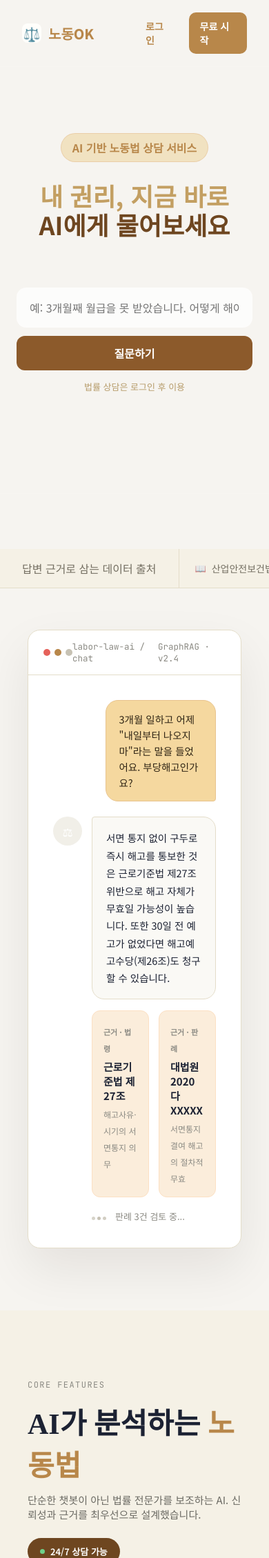
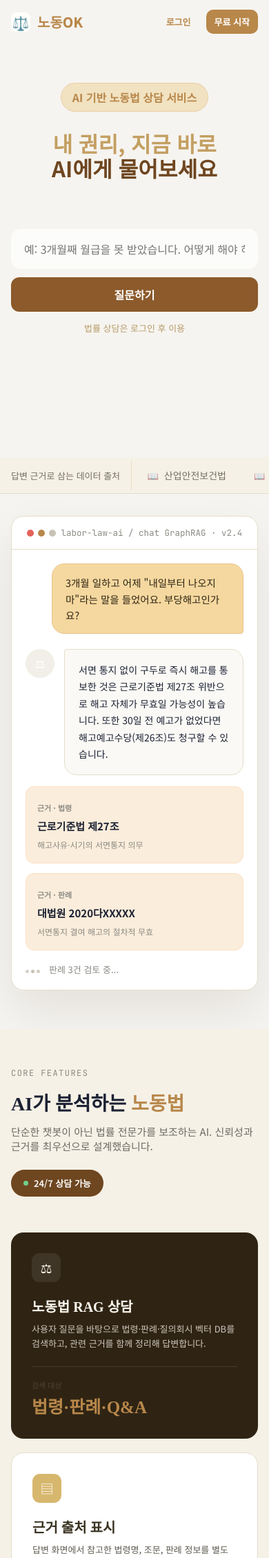
Before and after one commit to hijun318-eng/law_project2, a Django app: page / in a window 390 px wide; the page is wider, and only the part inside the window is pictured. Shown: the top 2259 px of that part at 69% size. Run offline with Django 5.2, Linux system fonts and the light colour scheme.

Commit message:
feat: 모바일 반응형 브레이크포인트 추가 및 CI 파이프라인 구축
- 900px 브레이크포인트 하나뿐이던 반응형에 360~768px 소형 모바일
  전용 규칙 추가 (app.css)
- 랜딩 페이지(landing2.css)에는 모바일 규칙이 전혀 없어 360/480px에서
  가로 스크롤이 발생하던 문제 수정: feature-grid2/footer-grid/mock-sources의
  plain 1fr 그리드가 콘텐츠 최소 너비로 인해 넘치던 버그를 minmax(0, 1fr)로
  고치고, 768px 이하 스택 레이아웃 규칙 추가
- GitHub Actions CI 워크플로 추가: backend/ranker Django check + test,
  static JS 문법(node --check) 검증

Co-Authored-By: Claude Sonnet 5 <noreply@anthropic.com>

```diff
--- a/apps/backend/static/labor/css/app.css
+++ b/apps/backend/static/labor/css/app.css
@@ -170,6 +170,10 @@ input, textarea, select {
     outline: none;
 }
 input:focus, textarea:focus, select:focus { border-color: #d9a638; box-shadow: 0 0 0 3px rgba(140,90,43,.15); }
+input.invalid { border-color: var(--red); }
+input.invalid:focus { box-shadow: 0 0 0 3px rgba(197,85,75,.15); }
+.field-error { font-weight: 400; font-size: 12px; color: var(--red); }
+.full-button:disabled { opacity: .5; cursor: not-allowed; }
 
 .notice-box {
     margin-top: 16px;
@@ -505,3 +509,19 @@ td small { display: block; color: var(--muted); margin-top: 3px; }
     .hero-search button { width: 100%; }
     .feedback-meter { grid-template-columns: 1fr 1fr; }
 }
+
+/* 소형 모바일(360~480px): 900px 브레이크포인트만으로는 좁은 화면에서 여백/폰트가 과도해 추가 축소 */
+@media (max-width: 480px) {
+    .landing-header { padding: 14px 16px; }
+    .landing-actions { gap: 6px; }
+    .ghost-link, .primary-link { padding: 8px 12px; font-size: 13px; }
+    .hero { padding: 56px 16px 48px; }
+    .hero h1 { font-size: clamp(28px, 8vw, 40px); }
+    .feature-grid { padding: 0 16px 48px; }
+    .auth-card { padding: 20px; }
+    .content-narrow, .admin-main { padding: 16px 12px; }
+    .message { max-width: 92%; padding: 11px 14px; font-size: 14px; }
+    .quick-grid button { padding: 14px; }
+    .composer, .search-panel { padding: 8px; gap: 6px; }
+    .feedback-meter { grid-template-columns: 1fr; text-align: left; }
+}
--- a/apps/backend/static/labor/css/landing2.css
+++ b/apps/backend/static/labor/css/landing2.css
@@ -116,7 +116,7 @@
 .mock-msg-ai { display: flex; gap: 14px; margin-top: 22px; }
 .mock-avatar { width: 42px; height: 42px; border-radius: 50%; background: #f1efe8; display: grid; place-items: center; flex-shrink: 0; font-size: 17px; }
 .mock-ai-bubble { background: #faf9f5; border: 1px solid var(--cream-line); border-radius: 4px 18px 18px 18px; padding: 17px 20px; font-size: 14.5px; line-height: 1.75; color: var(--ink); }
-.mock-sources { display: grid; grid-template-columns: 1fr 1fr; gap: 14px; margin: 16px 0 0 56px; }
+.mock-sources { display: grid; grid-template-columns: repeat(2, minmax(0, 1fr)); gap: 14px; margin: 16px 0 0 56px; }
 .mock-source-card { background: #fbeddb; border: 1px solid #fce0c3; border-radius: 12px; padding: 16px; }
 .mock-source-card span { font-size: 11px; color: var(--muted2); font-weight: 700; }
 .mock-source-card strong { display: block; margin: 6px 0 3px; font-size: 15px; color: var(--ink); }
@@ -138,7 +138,7 @@
 .live-badge { display: inline-flex; align-items: center; gap: 8px; background: var(--primary-dark); color: #fff; padding: 10px 18px; border-radius: 999px; font-size: 13px; font-weight: 600; white-space: nowrap; }
 .live-badge::before { content: ""; width: 7px; height: 7px; border-radius: 50%; background: #6fd18a; }
 
-.feature-grid2 { display: grid; grid-template-columns: repeat(3, 1fr); gap: 20px; }
+.feature-grid2 { display: grid; grid-template-columns: repeat(3, minmax(0, 1fr)); gap: 20px; }
 .feature-card2 { border-radius: 18px; padding: 30px; display: flex; flex-direction: column; min-height: 250px; }
 .feature-card2.dark { background: #2f2414; color: #fffaf1; }
 .feature-card2.light { background: #fff; border: 1px solid var(--cream-line); }
@@ -188,7 +188,7 @@
 
 /* ── 6. 푸터 ──────────────────────────────────────────── */
 .landing-footer2 { background: var(--noir); color: #fff; padding: 60px 40px 0; }
-.footer-grid { max-width: 1200px; margin: 0 auto; display: grid; grid-template-columns: 1.4fr 1fr 1fr 1fr; gap: 40px; padding-bottom: 52px; border-bottom: 1px solid var(--noir-line); }
+.footer-grid { max-width: 1200px; margin: 0 auto; display: grid; grid-template-columns: minmax(0, 1.4fr) repeat(3, minmax(0, 1fr)); gap: 40px; padding-bottom: 52px; border-bottom: 1px solid var(--noir-line); }
 .footer-brand { display: flex; align-items: center; gap: 10px; font-weight: 800; font-size: 18px; margin-bottom: 14px; }
 .footer-brand .gold { color: var(--gold); }
 .footer-grid > div:first-child p { color: rgba(255,255,255,.5); font-size: 13px; line-height: 1.7; max-width: 300px; margin: 0; }
@@ -204,3 +204,33 @@
     font-size: clamp(70px, 13vw, 210px); text-align: center; line-height: 1; letter-spacing: -.01em;
     white-space: nowrap; overflow: hidden; padding: 16px 0 0;
 }
+
+/* ── 모바일 대응(768px 이하): 이 랜딩 섹션들은 데스크톱 다단 레이아웃 전용으로 만들어져 있어 별도 스택 규칙 필요 ── */
+@media (max-width: 768px) {
+    .source-ticker-label { flex-basis: 140px; padding: 12px 16px; font-size: 13px; }
+    .landing-feature-nav { display: none; }
+    .landing-header { padding: 14px 16px; }
+
+    .hero-mock-wrap { padding: 32px 16px 56px; }
+    .hero-mock-body { padding: 20px; }
+    .mock-msg-user { max-width: 88%; }
+    .mock-sources { grid-template-columns: 1fr; margin-left: 0; }
+    .mock-loading { margin-left: 0; }
+    .mock-ai-bubble { font-size: 14px; }
+
+    .features-section { padding: 56px 16px; }
+    .features-head h2 { font-size: 28px; }
+    .feature-grid2 { grid-template-columns: 1fr; }
+
+    .steps-section { padding: 56px 16px; }
+    .steps-head h2 { font-size: 26px; }
+
+    .cta-wrap { padding: 0 16px 56px; }
+    .cta-card { padding: 32px 20px; flex-direction: column; align-items: flex-start; gap: 16px; }
+    .cta-card h2 { font-size: 26px; }
+    .cta-button { position: static; }
+
+    .landing-footer2 { padding: 40px 16px 0; }
+    .footer-grid { grid-template-columns: 1fr; gap: 28px; }
+    .footer-wordmark { font-size: clamp(40px, 18vw, 70px); }
+}
--- a/apps/backend/static/labor/js/app-main.js
+++ b/apps/backend/static/labor/js/app-main.js
@@ -1,6 +1,6 @@
 import { initSidebar } from "./sidebar.js";
 import { initAdvice } from "./advice.js?v=9";
-import { initCalculator } from "./calculator.js";
+import { initCalculator } from "./calculator.js?v=2";
 import { initNews } from "./news.js?v=4";
 import { markdownToHtml } from "./utils.js?v=2";
 
--- a/apps/backend/templates/labor/base.html
+++ b/apps/backend/templates/labor/base.html
@@ -14,7 +14,7 @@
 <body class="{% block body_class %}{% endblock %}">
     {% block content %}{% endblock %}
     {% block scripts %}
-        <script type="module" src="{% static 'labor/js/app-main.js' %}?v=13"></script>
+        <script type="module" src="{% static 'labor/js/app-main.js' %}?v=14"></script>
     {% endblock %}
 </body>
 </html>
```
Also changed, not shown: .github/workflows/ci.yml (added).
